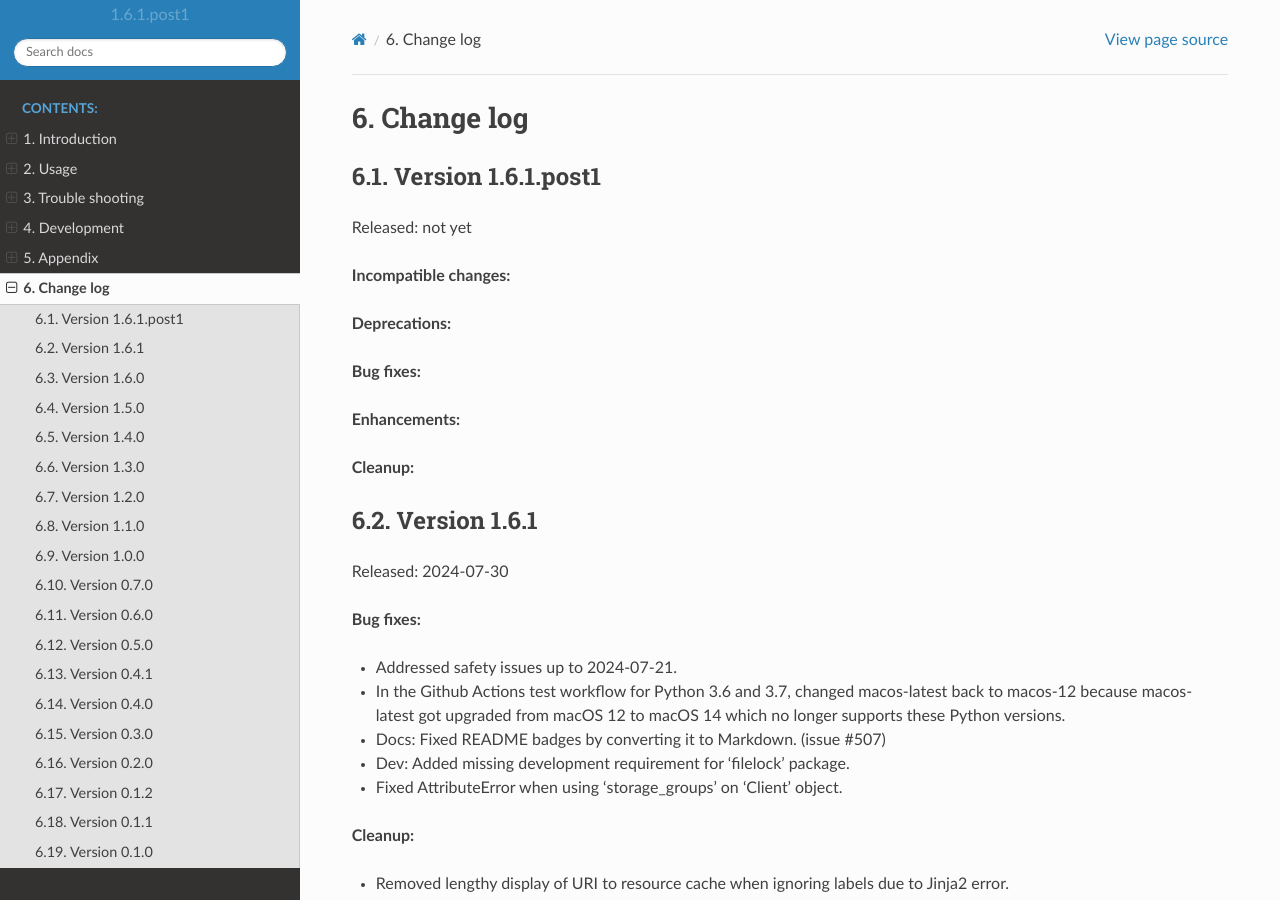
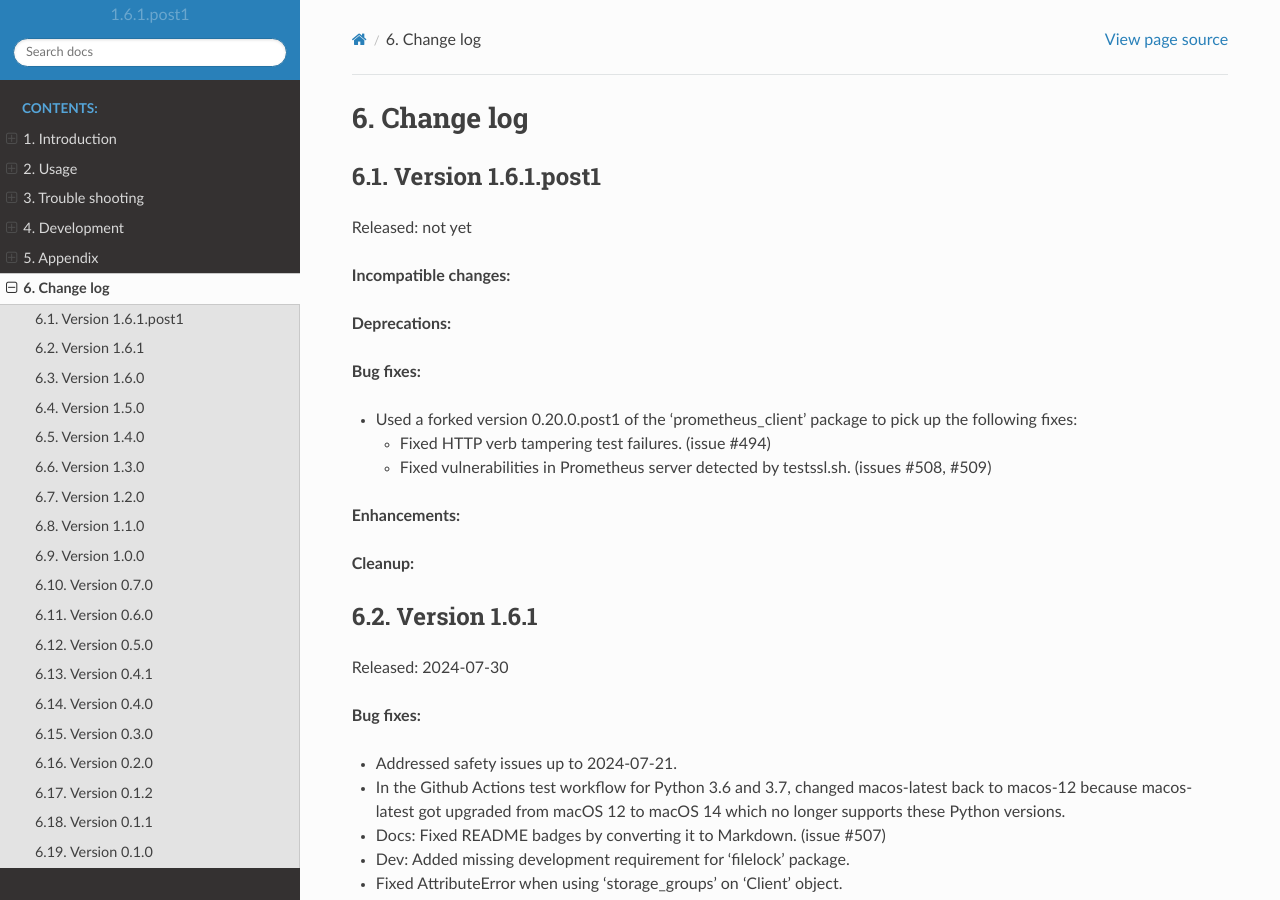
Before and after one commit to zhmcclient/zhmc-prometheus-exporter, a Sphinx documentation site: the page built from docs/changes.rst, in a window 1280 px wide and 900 px high. Built offline with Sphinx 7.4.7 and the Read the Docs theme 2.0.0, drawn with Linux system fonts in a browser that asks for light colours.

Commit message:
Using prometheus_client 0.20.0.post1
Details:

* This change uses prometheus_client version 0.20.0.post1 from
  my fork.

  That is version 0.20.0 from Pypi, plus the following changes:
  - Removed CBC ciphers to address CVE-2013-0169 (LUCKY13) (PR 1051)
  - Reject invalid HTTP methods and resources (PR 1019)

Signed-off-by: Andreas Maier <maiera@de.ibm.com>

```diff
--- a/docs/changes.rst
+++ b/docs/changes.rst
@@ -27,6 +27,13 @@ Released: not yet
 **Deprecations:**
 
 **Bug fixes:**
+
+* Used a forked version 0.20.0.post1 of the 'prometheus_client' package to pick
+  up the following fixes:
+
+  - Fixed HTTP verb tampering test failures. (issue #494)
+  - Fixed vulnerabilities in Prometheus server detected by testssl.sh.
+    (issues #508, #509)
 
 **Enhancements:**
 
--- a/minimum-constraints-install.txt
+++ b/minimum-constraints-install.txt
@@ -34,10 +34,8 @@ wheel==0.38.1; python_version >= '3.7'
 # Direct dependencies for install (must be consistent with requirements.txt)
 
 zhmcclient==1.14.0
-
-prometheus-client==0.17.1; python_version <= '3.7'
-prometheus-client==0.19.0; python_version >= '3.8'
-
+# TODO: Use official prometheus-client version (0.21.0 ?) once released.
+# prometheus-client==0.21.0
 urllib3==1.26.19
 jsonschema==3.2.0
 six==1.14.0; python_version <= '3.9'
```
Also changed, not shown: requirements.txt (+8 -4 lines), 1 other file.
